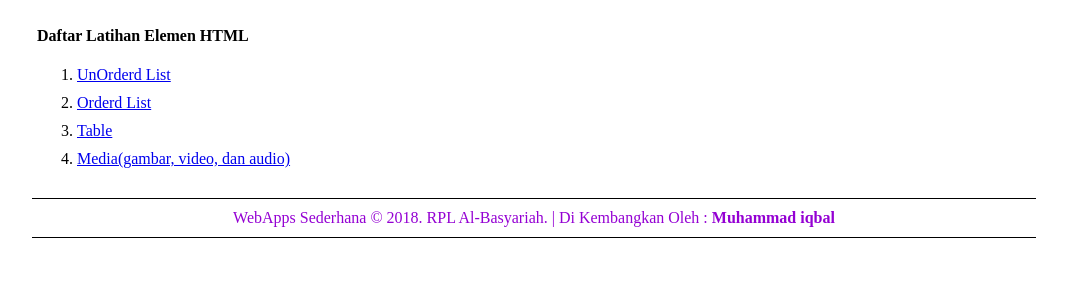
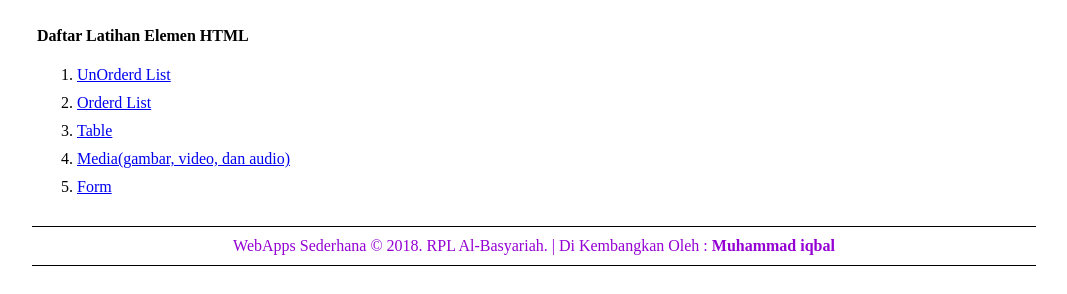
Before and after one commit to miqbal97/materi-rpl, a plain HTML site: page 6. Latihan Elemen Form/daftar_latihan_elemen.html in a window 1280 px wide. Shown: the part 140-434 px from the top of the page, without its empty margins (106-1173 px from the left). Drawn offline with Linux system fonts and the light colour scheme; files whose address does not match are found by name.

Commit message:
Pembuatan Elemen Form

```diff
--- a/6. Latihan Elemen Form/daftar_latihan_elemen.html
+++ b/6. Latihan Elemen Form/daftar_latihan_elemen.html
@@ -23,6 +23,7 @@
                     <li><a href="latihan_elemen/ordered_list.html">Orderd List</a></li>
                     <li><a href="latihan_elemen/table.html">Table</a></li>
                     <li><a href="latihan_elemen/media.html">Media(gambar, video, dan audio)</a></li>
+                    <li><a href="latihan_elemen/form.html">Form</a></li>
                 </ol>
             </main>
             <footer>
```
